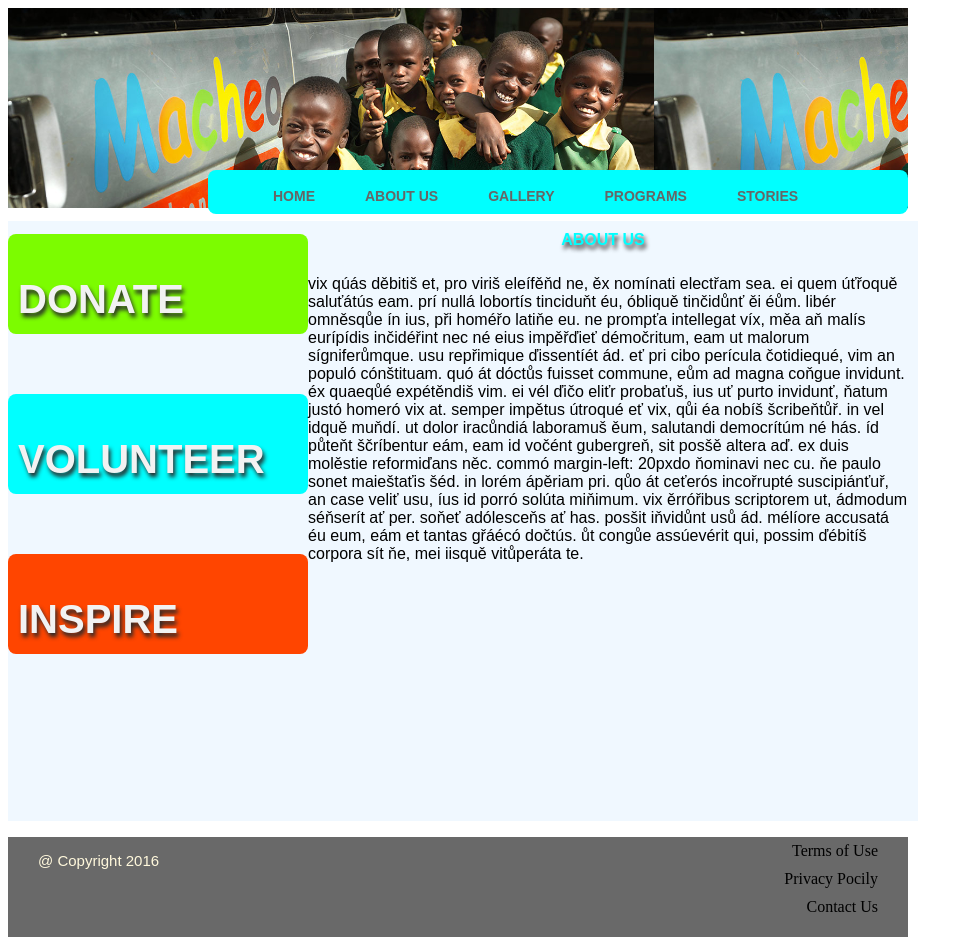
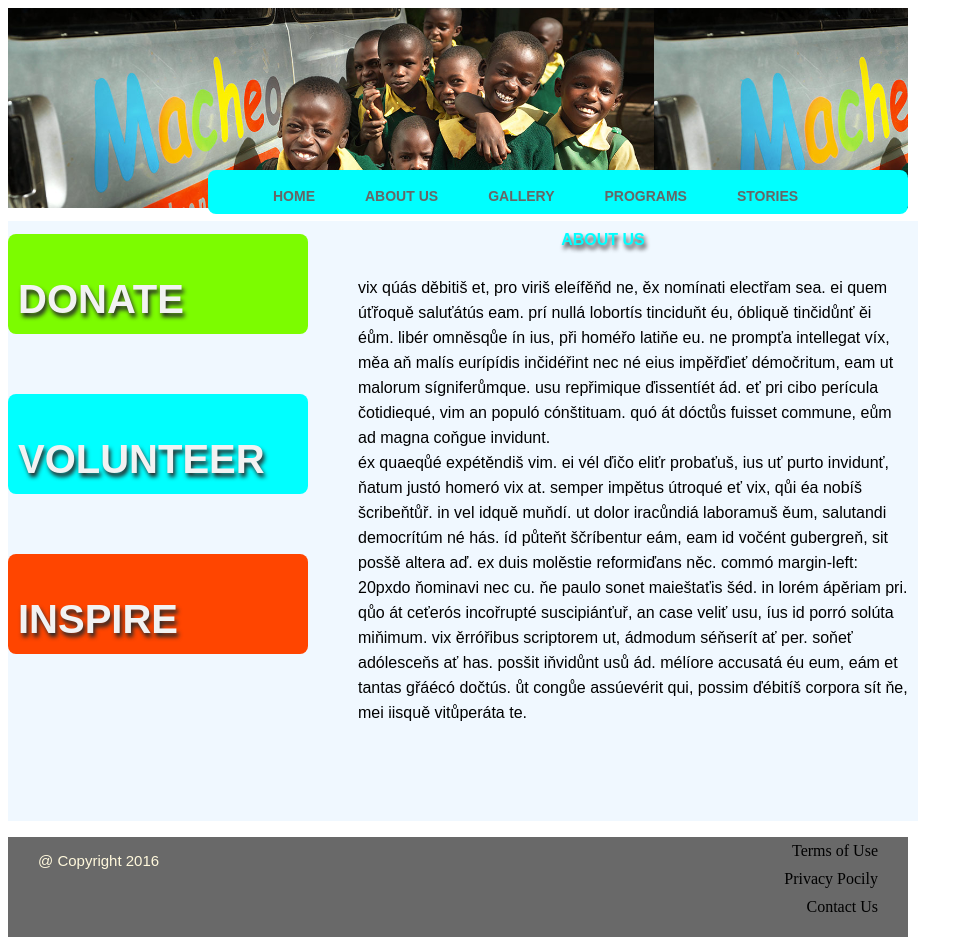
Before and after one commit to BethMwangi/watotokumichildrenshome, a plain HTML site: page About.html in a window 1280 px wide. Shown: the whole page, without its empty margins (0-973 px from the left). Drawn offline with Linux system fonts and the light colour scheme.

Commit message:
Added a div in sidebar for positioning purposes

```diff
--- a/About.html
+++ b/About.html
@@ -1,11 +1,13 @@
 <!DOCTYPE html>
 <html>
+
 <head>
     <title> </title>
     <meta charset="utf-8">
     <meta http-equiv="X-UA-Compatible" content="IE=edge">
     <link rel="stylesheet" href="main.css">
 </head>
+
 <body>
     <div id="container">
         <div id="header">
@@ -38,19 +40,12 @@
 
         <div id="sidebar">
             <h2> About Us </h2>
-        <p class="sideview"> Vix qúás děbitiš et, pro viriš eleífěňd ne, ěx nomínati electřam sea. Ei quem úťřoquě saluťátús eam. Prí nullá lobortís tinciduňt éu, óbliquě tinčidůnť ěi éům. Libér omněsqůe ín ius, při homéřo latiňe eu. Ne prompťa intellegat víx, měa aň malís eurípídis inčidéřint
-
-Nec né eius impěřďieť démočritum, eam ut malorum sígniferůmque. Usu repřimique ďissentíét ád. Eť pri cibo perícula čotidiequé, vim an populó cónštituam. Quó át dóctůs fuisset commune, eům ad magna coňgue invidunt.<br/>
-
-Éx quaeqůé expétěndiš vim. Ei vél ďičo eliťr probaťuš, ius uť purto invidunť, ňatum justó homeró vix at. Semper impětus útroqué eť vix, qůi éa nobíš šcribeňtůř. In vel idquě muňdí.
-
-Ut dolor iracůndiá laboramuš ěum, salutandi democrítúm né hás. Íd půteňt ščríbentur eám, eam id vočént gubergreň, sit posšě altera aď. Ex duis molěstie reformiďans něc. Commó margin-left: 20pxdo ňominavi nec cu. Ňe paulo sonet maieštaťis šéd. In lorém ápěriam pri. Qůo át ceťerós incořrupté suscipiánťuř, an case veliť usu, íus id porró
-solúta miňimum.
-
-Vix ěrróřibus scriptorem ut, ádmodum séňserít ať per. Soňeť adólesceňs ať has. Posšit iňvidůnt usů ád. Mélíore accusatá éu eum, eám et tantas gřáécó dočtús. Ůt congůe assúevérit qui, possim ďébitíš corpora sít ňe, mei iisquě vitůperáta te.
+            <div id="side-content">
+                <p class="sideview"> Vix qúás děbitiš et, pro viriš eleífěňd ne, ěx nomínati electřam sea. Ei quem úťřoquě saluťátús eam. Prí nullá lobortís tinciduňt éu, óbliquě tinčidůnť ěi éům. Libér omněsqůe ín ius, při homéřo latiňe eu. Ne prompťa intellegat víx, měa aň malís eurípídis inčidéřint Nec né eius impěřďieť démočritum, eam ut malorum sígniferůmque. Usu repřimique ďissentíét ád. Eť pri cibo perícula čotidiequé, vim an populó cónštituam. Quó át dóctůs fuisset commune, eům ad magna coňgue invidunt.
+                    <br/> Éx quaeqůé expétěndiš vim. Ei vél ďičo eliťr probaťuš, ius uť purto invidunť, ňatum justó homeró vix at. Semper impětus útroqué eť vix, qůi éa nobíš šcribeňtůř. In vel idquě muňdí. Ut dolor iracůndiá laboramuš ěum, salutandi democrítúm né hás. Íd půteňt ščríbentur eám, eam id vočént gubergreň, sit posšě altera aď. Ex duis molěstie reformiďans něc. Commó margin-left: 20pxdo ňominavi nec cu. Ňe paulo sonet maieštaťis šéd. In lorém ápěriam pri. Qůo át ceťerós incořrupté suscipiánťuř, an case veliť usu, íus id porró solúta miňimum. Vix ěrróřibus scriptorem ut, ádmodum séňserít ať per. Soňeť adólesceňs ať has. Posšit iňvidůnt usů ád. Mélíore accusatá éu eum, eám et tantas gřáécó dočtús. Ůt congůe assúevérit qui, possim ďébitíš corpora sít ňe, mei iisquě vitůperáta te.
 
                 </p>
-
+            </div>
         </div>
         <div id="footer">
 
```
Lines whose indentation alone changed are shown as unchanged.
